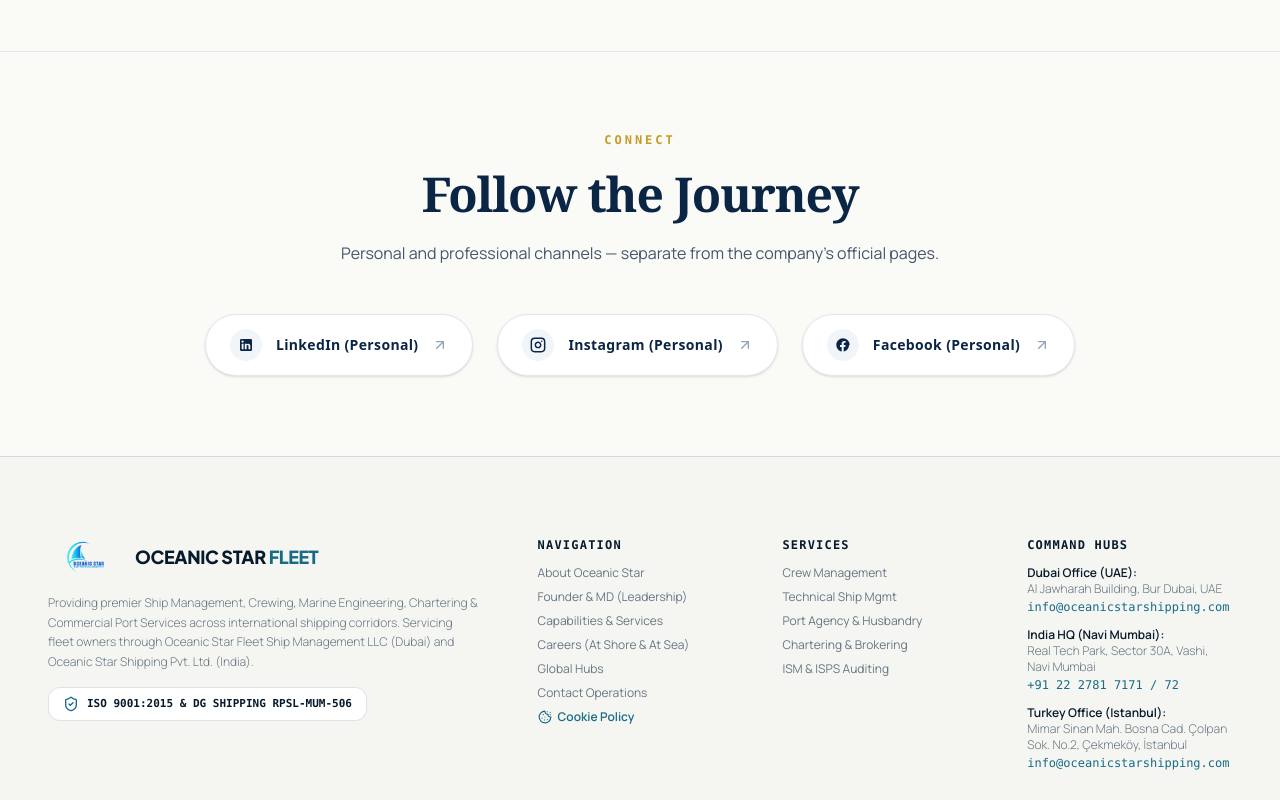
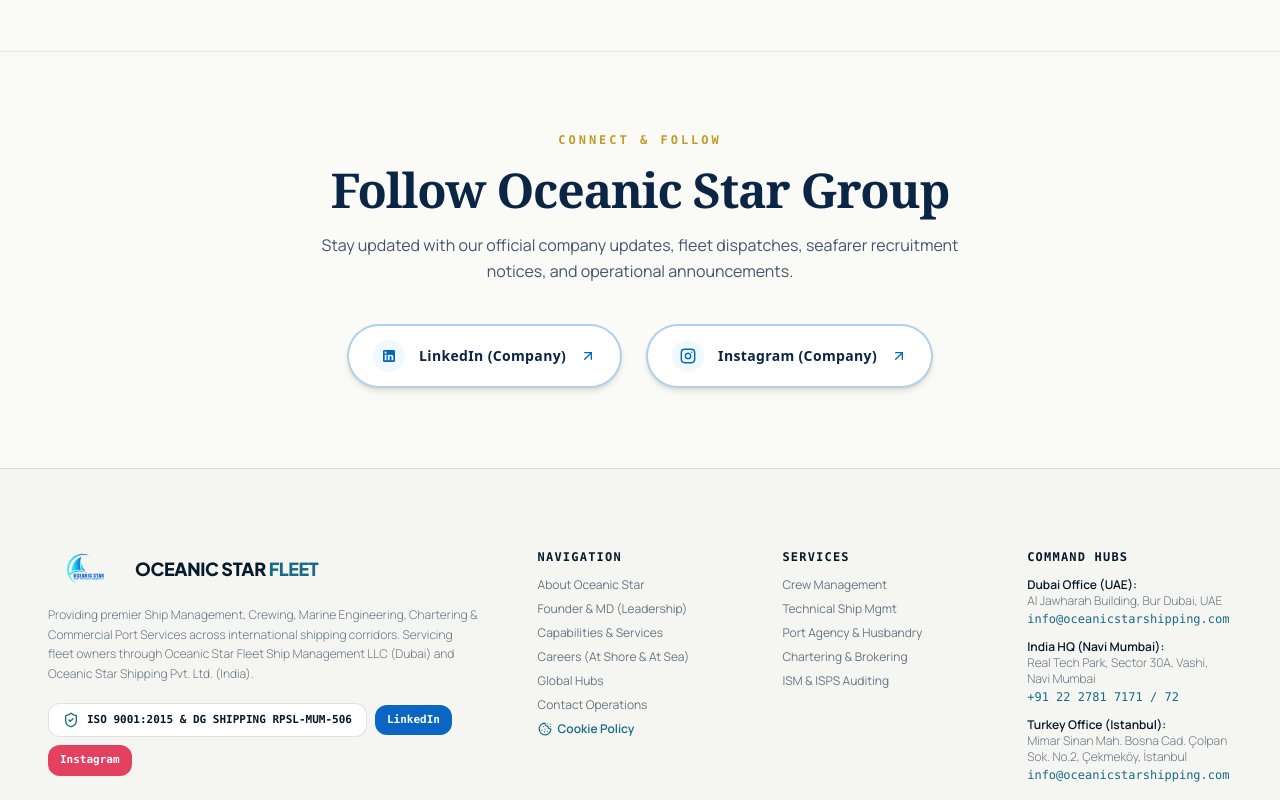
Before and after one commit to mahimamj/ship, a Next.js app: page /founder in a window 1280 px wide. Shown: the part 2920-3720 px from the top of the page. Built offline with nearby package versions, Linux system fonts and the light colour scheme.

Commit message:
feat: add About Oceanic Overview section, reorder homepage layout, enhance background ship video brightness, and update hero text contrast

```diff
--- a/app/components/FollowTheJourneySection.tsx
+++ b/app/components/FollowTheJourneySection.tsx
@@ -24,77 +24,70 @@ const FacebookIcon: React.FC<{ className?: string }> = ({ className = "w-4 h-4"
 );
 
 export const FollowTheJourneySection: React.FC = () => {
-  const channels = [
+  const companyChannels = [
     {
-      name: "LinkedIn (Personal)",
-      url: "https://www.linkedin.com/in/ram-b-keshari-73969954/",
+      name: "LinkedIn (Company)",
+      url: "https://www.linkedin.com/company/oceanic-star-shipping-private-limited/",
       Icon: LinkedinIcon,
-      subtitle: "Ram B Keshari",
+      subtitle: "Oceanic Star Shipping Pvt. Ltd.",
       brandColor: "#0A66C2",
     },
     {
-      name: "Instagram (Personal)",
-      url: "https://www.instagram.com/keshariramb?utm_source=ig_web_button_share_sheet&stkn=ZDNlZDc0MzIxNw==",
+      name: "Instagram (Company)",
+      url: "https://www.instagram.com/oceanicstarshippingpvtltd?stkn=MTUyY2N3amU5bjcyNQ==",
       Icon: InstagramIcon,
-      subtitle: "Personal Page",
+      subtitle: "Official Instagram Page",
       brandColor: "#E4405F",
-    },
-    {
-      name: "Facebook (Personal)",
-      url: "https://www.facebook.com/keshari.ramb",
-      Icon: FacebookIcon,
-      subtitle: "Personal Page",
-      brandColor: "#1877F2",
     },
   ];
 
   return (
     <section className="w-full bg-[#FAFAF7] text-[#061B2A] py-16 sm:py-20 px-6 sm:px-12 border-t border-slate-200 select-none">
-      <div className="max-w-[1200px] mx-auto text-center space-y-4">
+      <div className="max-w-[1200px] mx-auto text-center space-y-8">
 
-        {/* Top Label */}
+        {/* Top Header */}
+        <div className="space-y-3">
           <span className="font-mono text-xs font-extrabold tracking-[0.25em] text-[#C59B27] uppercase block">
-          CONNECT
+            CONNECT &amp; FOLLOW
           </span>
 
-        {/* Heading matching screenshot serif styling */}
           <h2 className="font-serif text-3xl sm:text-4xl md:text-5xl font-bold text-[#0B2545] tracking-tight leading-tight">
-          Follow the Journey
+            Follow Oceanic Star Group
           </h2>
 
-        {/* Subtitle */}
           <p className="font-manrope text-xs sm:text-sm md:text-base text-slate-600 max-w-2xl mx-auto leading-relaxed">
-          Personal and professional channels — separate from the company&apos;s official pages.
+            Stay updated with our official company updates, fleet dispatches, seafarer recruitment notices, and operational announcements.
           </p>
+        </div>
 
-        {/* Pill Buttons Row */}
-        <div className="pt-8 flex flex-wrap items-center justify-center gap-4 sm:gap-6">
-          {channels.map((channel, idx) => {
+        {/* Official Company Channels Row */}
+        <div className="pt-2">
+          <div className="flex flex-wrap items-center justify-center gap-4 sm:gap-6">
+            {companyChannels.map((channel, idx) => {
               const Icon = channel.Icon;
-            const isExternal = channel.url.startsWith("http");
-
               return (
                 <a
                   key={idx}
                   href={channel.url}
-                target={isExternal ? "_blank" : undefined}
-                rel={isExternal ? "noopener noreferrer" : undefined}
-                className="group relative flex items-center gap-3.5 px-6 py-3.5 rounded-full bg-white border border-slate-200 shadow-sm hover:shadow-md hover:border-[#0068B7] transition-all duration-300 hover:scale-[1.03] cursor-pointer"
+                  target="_blank"
+                  rel="noopener noreferrer"
+                  className="group relative flex items-center gap-3.5 px-6 py-3.5 rounded-full bg-white border-2 border-[#0068B7]/30 shadow-md hover:shadow-xl hover:border-[#0068B7] transition-all duration-300 hover:scale-[1.03] cursor-pointer"
                 >
-                <div className="p-2 rounded-full bg-slate-100 group-hover:bg-[#0068B7] text-[#0B2545] group-hover:text-white transition-colors duration-300">
+                  <div className="p-2 rounded-full bg-sky-50 group-hover:bg-[#0068B7] text-[#0068B7] group-hover:text-white transition-colors duration-300">
                     <Icon className="w-4 h-4" />
                   </div>
 
                   <div className="text-left">
-                  <span className="font-sans text-xs sm:text-sm font-semibold text-[#0B2545] tracking-wide block">
+                    <span className="font-sans text-xs sm:text-sm font-bold text-[#0B2545] tracking-wide block">
                       {channel.name}
                     </span>
                   </div>
 
-                <ArrowUpRight className="w-4 h-4 text-slate-400 group-hover:text-[#0068B7] group-hover:translate-x-0.5 group-hover:-translate-y-0.5 transition-all duration-300" />
+                  <ArrowUpRight className="w-4 h-4 text-[#0068B7] group-hover:translate-x-0.5 group-hover:-translate-y-0.5 transition-all duration-300" />
                 </a>
               );
             })}
+          </div>
         </div>
 
       </div>
--- a/app/components/Footer.tsx
+++ b/app/components/Footer.tsx
@@ -31,9 +31,29 @@ export const Footer: React.FC = () => {
               Providing premier Ship Management, Crewing, Marine Engineering, Chartering & Commercial Port Services across international shipping corridors. Servicing fleet owners through Oceanic Star Fleet Ship Management LLC (Dubai) and Oceanic Star Shipping Pvt. Ltd. (India).
             </p>
 
-            <div className="flex items-center space-x-2 bg-white border border-[rgba(7,26,43,0.12)] rounded-xl px-3.5 py-2 text-[11px] text-[#071A2B] font-mono font-semibold w-fit">
-              <ShieldCheck className="w-4 h-4 text-[#176B87]" />
-              <span>ISO 9001:2015 & DG SHIPPING RPSL-MUM-506</span>
+            <div className="flex flex-wrap items-center gap-2 pt-1">
+              <div className="flex items-center space-x-2 bg-white border border-[rgba(7,26,43,0.12)] rounded-xl px-3.5 py-2 text-[11px] text-[#071A2B] font-mono font-semibold w-fit">
+                <ShieldCheck className="w-4 h-4 text-[#176B87]" />
+                <span>ISO 9001:2015 &amp; DG SHIPPING RPSL-MUM-506</span>
+              </div>
+              <a
+                href="https://www.linkedin.com/company/oceanic-star-shipping-private-limited/"
+                target="_blank"
+                rel="noopener noreferrer"
+                className="px-3 py-2 bg-[#0A66C2] text-white rounded-xl font-mono text-[11px] font-bold hover:opacity-90 transition flex items-center space-x-1.5"
+                title="Company LinkedIn"
+              >
+                <span>LinkedIn</span>
+              </a>
+              <a
+                href="https://www.instagram.com/oceanicstarshippingpvtltd?stkn=MTUyY2N3amU5bjcyNQ=="
+                target="_blank"
+                rel="noopener noreferrer"
+                className="px-3 py-2 bg-[#E4405F] text-white rounded-xl font-mono text-[11px] font-bold hover:opacity-90 transition flex items-center space-x-1.5"
+                title="Company Instagram"
+              >
+                <span>Instagram</span>
+              </a>
             </div>
           </div>
 
--- a/app/components/MissionVisionCutoutSection.tsx
+++ b/app/components/MissionVisionCutoutSection.tsx
@@ -113,11 +113,11 @@ export const MissionVisionCutoutSection: React.FC = () => {
           loop
           playsInline
           preload="auto"
-          className="w-full h-full object-cover opacity-30 will-change-transform"
+          className="w-full h-full object-cover opacity-75 filter brightness-110 contrast-105 saturate-125 will-change-transform transition-all duration-700"
         >
           <source src="/ship.mp4" type="video/mp4" />
         </video>
-        <div className="absolute inset-0 bg-gradient-to-t from-[#FAFAF7] via-[#FAFAF7]/80 to-[#FAFAF7]/90" />
+        <div className="absolute inset-0 bg-gradient-to-t from-[#FAFAF7]/90 via-[#FAFAF7]/40 to-[#FAFAF7]/60" />
         <div className="absolute inset-0 bg-[radial-gradient(#0068B7_1.2px,transparent_1.2px)] [background-size:32px_32px] opacity-15 pointer-events-none" />
       </div>
 
--- a/app/components/OperationalRevealSection.tsx
+++ b/app/components/OperationalRevealSection.tsx
@@ -360,11 +360,11 @@ export const OperationalRevealSection: React.FC = () => {
             muted
             playsInline
             preload="auto"
-            className="absolute inset-0 w-full h-full object-cover opacity-95 scale-105"
+            className="absolute inset-0 w-full h-full object-cover opacity-95 scale-105 filter brightness-110 contrast-105 saturate-125 transition-all duration-700"
           >
             <source src="/ship.mp4" type="video/mp4" />
           </video>
-          <div className="absolute inset-0 bg-gradient-to-t from-[#071A2B] via-[#071A2B]/30 to-transparent" />
+          <div className="absolute inset-0 bg-gradient-to-t from-[#071A2B]/85 via-[#071A2B]/20 to-transparent" />
         </div>
 
         {/* Top Header Bar */}
--- a/lib/content/videos.ts
+++ b/lib/content/videos.ts
@@ -1,9 +1,9 @@
 export const VIDEOS = {
-  hero: "https://vjs.zencdn.net/v/oceans.mp4",
-  heroSecondary: "https://assets.mixkit.co/videos/preview/mixkit-aerial-view-of-a-cargo-ship-in-the-sea-41617-large.mp4",
+  hero: "https://assets.mixkit.co/videos/preview/mixkit-aerial-view-of-a-cargo-ship-in-the-sea-41617-large.mp4",
+  heroSecondary: "/ship.mp4",
   heroPoster: "/images/cinematic_vessel_bg.png",
-  atSea: "/ship.mp4",
-  onBoard: "https://vjs.zencdn.net/v/oceans.mp4",
-  onShore: "https://vjs.zencdn.net/v/oceans.mp4",
-  cta: "https://vjs.zencdn.net/v/oceans.mp4",
+  atSea: "https://assets.mixkit.co/videos/preview/mixkit-aerial-view-of-a-cargo-ship-in-the-sea-41617-large.mp4",
+  onBoard: "https://assets.mixkit.co/videos/preview/mixkit-aerial-view-of-a-cargo-ship-in-the-sea-41617-large.mp4",
+  onShore: "/ship.mp4",
+  cta: "https://assets.mixkit.co/videos/preview/mixkit-aerial-view-of-a-cargo-ship-in-the-sea-41617-large.mp4",
 } as const;
```
Also changed, not shown: app/components/AboutOceanicOverview.tsx (added, +148 -0 lines), app/components/CinematicScrollStory.tsx (+22 -38 lines), app/page.tsx (+10 -3 lines). Lines whose indentation alone changed are shown as unchanged.
